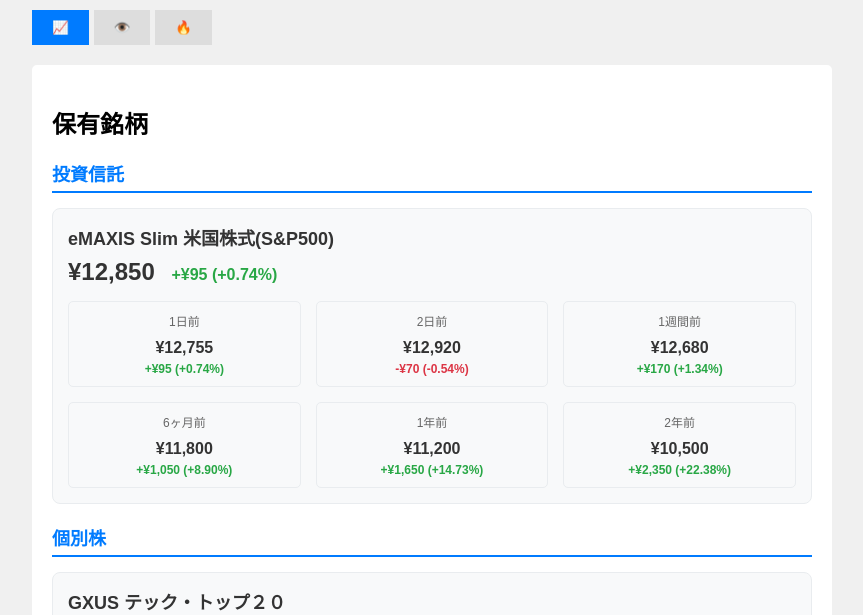
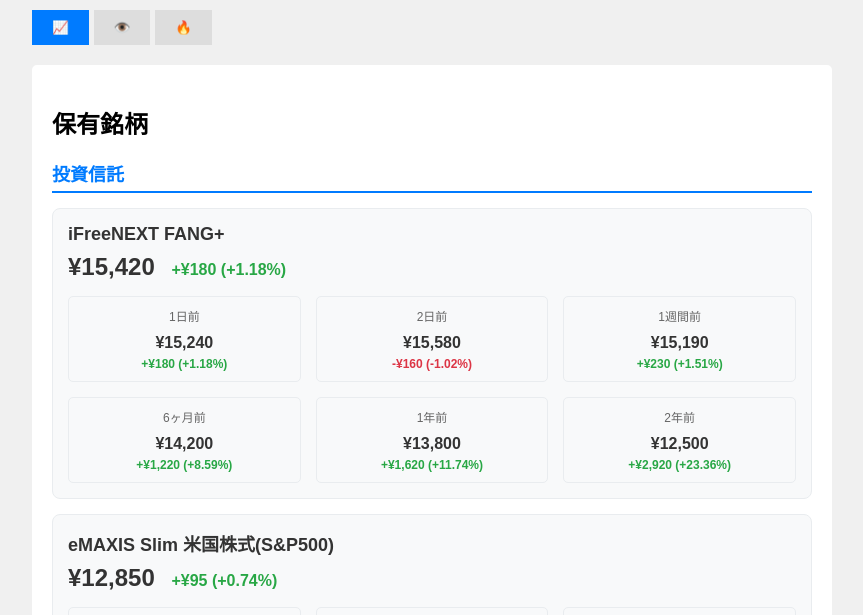
Before and after one commit to toru830/tock-price-notification-app, a website: page simple-stock.html in a window 1280 px wide. Shown: the part 107-722 px from the top of the page, without its empty margins (208-1071 px from the left). Drawn offline with Linux system fonts and the light colour scheme.

Commit message:
iFreeNEXT FANG+銘柄を戻してインデックス文字のみ削除

```diff
--- a/simple-stock.html
+++ b/simple-stock.html
@@ -147,6 +147,42 @@
                 <h2>保有銘柄</h2>
 
                 <h3>投資信託</h3>
+                <div class="stock">
+                    <div class="stock-name">iFreeNEXT FANG+</div>
+                    <div class="stock-price">¥15,420 <span class="stock-change positive">+¥180 (+1.18%)</span></div>
+                    <div class="stock-details">
+                        <div class="detail-item">
+                            <div class="detail-label">1日前</div>
+                            <div class="detail-price">¥15,240</div>
+                            <div class="detail-change positive">+¥180 (+1.18%)</div>
+                        </div>
+                        <div class="detail-item">
+                            <div class="detail-label">2日前</div>
+                            <div class="detail-price">¥15,580</div>
+                            <div class="detail-change negative">-¥160 (-1.02%)</div>
+                        </div>
+                        <div class="detail-item">
+                            <div class="detail-label">1週間前</div>
+                            <div class="detail-price">¥15,190</div>
+                            <div class="detail-change positive">+¥230 (+1.51%)</div>
+                        </div>
+                        <div class="detail-item">
+                            <div class="detail-label">6ヶ月前</div>
+                            <div class="detail-price">¥14,200</div>
+                            <div class="detail-change positive">+¥1,220 (+8.59%)</div>
+                        </div>
+                        <div class="detail-item">
+                            <div class="detail-label">1年前</div>
+                            <div class="detail-price">¥13,800</div>
+                            <div class="detail-change positive">+¥1,620 (+11.74%)</div>
+                        </div>
+                        <div class="detail-item">
+                            <div class="detail-label">2年前</div>
+                            <div class="detail-price">¥12,500</div>
+                            <div class="detail-change positive">+¥2,920 (+23.36%)</div>
+                        </div>
+                    </div>
+                </div>
 
                 <div class="stock">
                     <div class="stock-name">eMAXIS Slim 米国株式(S&P500)</div>
```
